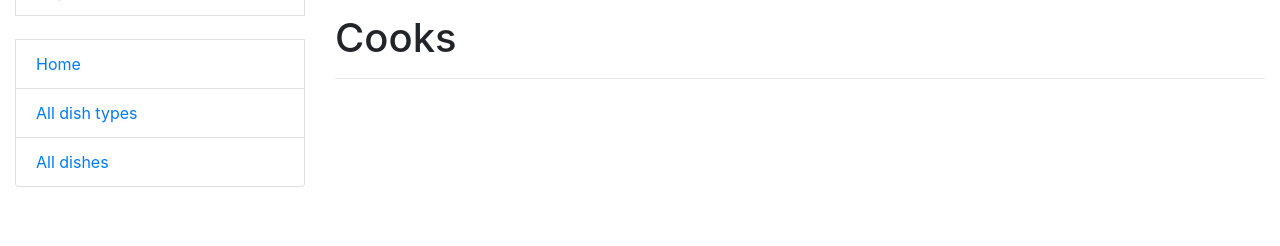
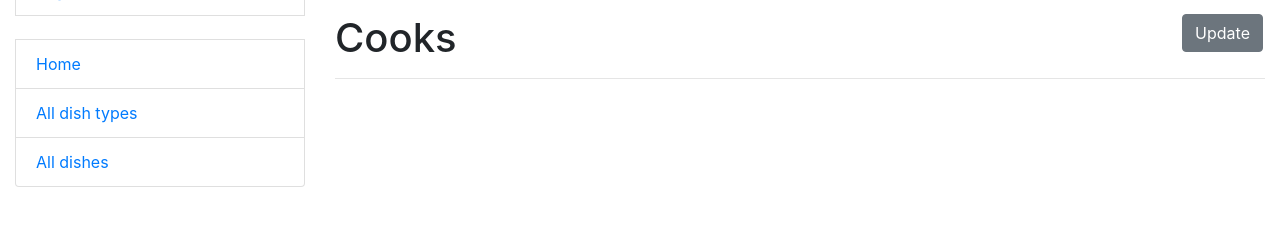
Before and after one commit to Dmitriy527/restaurant-kitchen-mate, a Django app: template templates/kitchen/dish_detail.html in a window 1280 px wide. Shown: the part 54-300 px from the top of the page. Run offline with Django 5.2, Linux system fonts and the light colour scheme; the template is opened without the code that fills it, so the values that code supplies are empty; some libraries are stand-ins or nearby versions.

Commit message:
Add button-link 'Update' on page dish_detail.html

```diff
--- a/templates/kitchen/dish_detail.html
+++ b/templates/kitchen/dish_detail.html
@@ -7,6 +7,9 @@
   <p>Dish type: {{ dish.dish_type.name }}</p>
   <h1>
     Cooks
+    <a href="{% url "kitchen_core:dish-update" pk=dish.id %}" class="btn btn-secondary link-to-page">
+      Update
+    </a>
   </h1>
   <hr>
   <ul>
```
